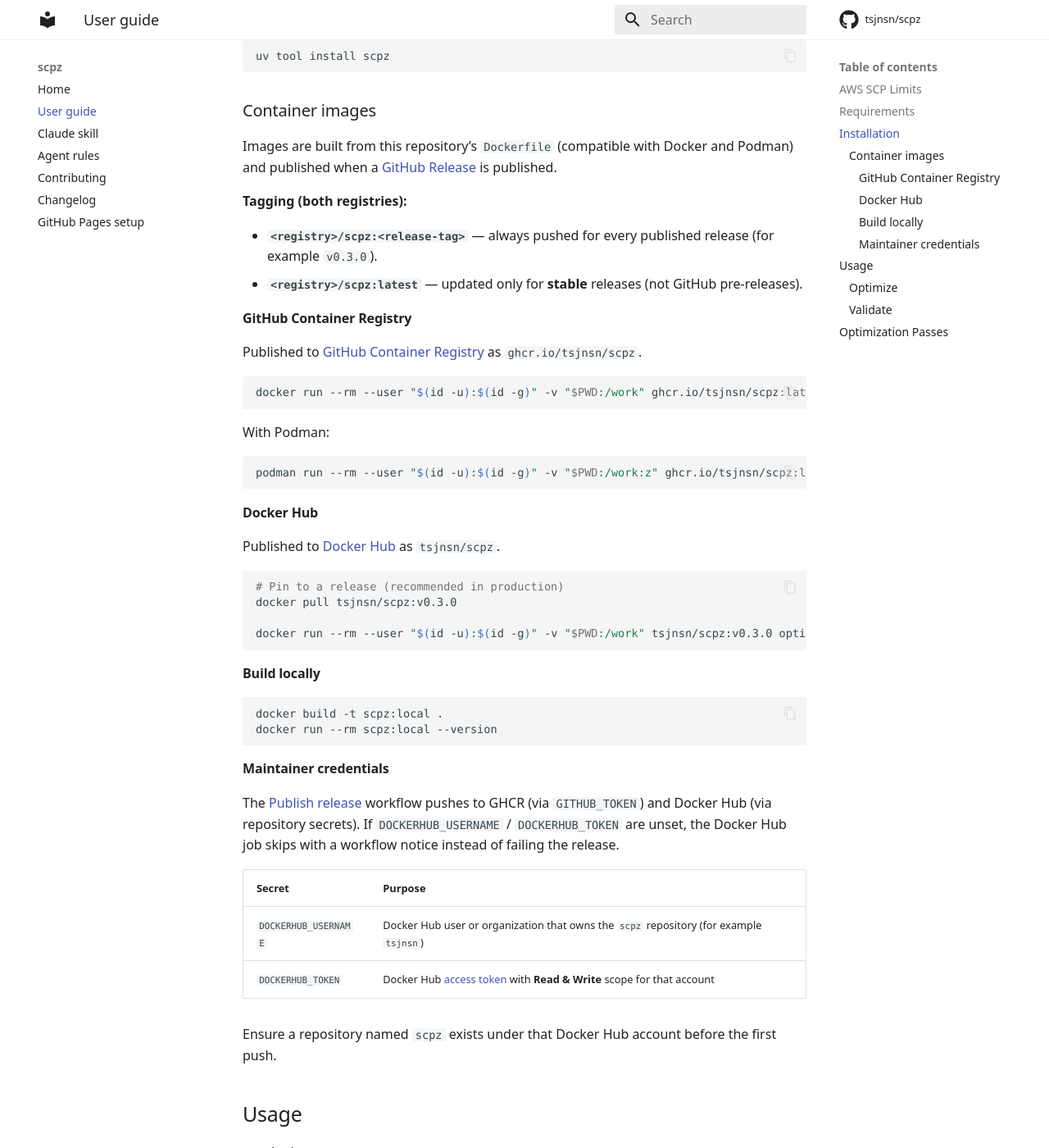
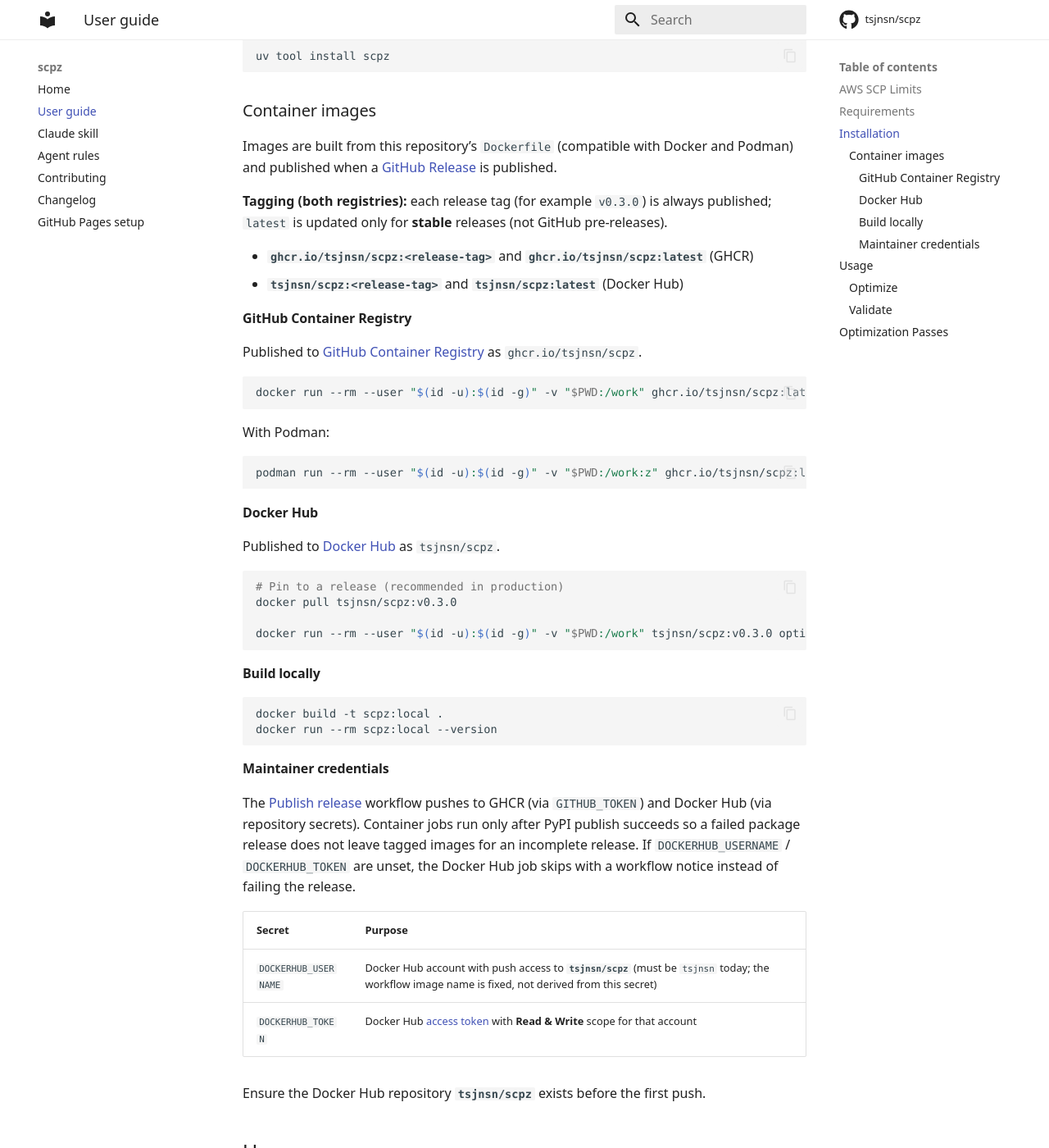
Before and after one commit to tsjnsn/scpz, an MkDocs documentation site: the page built from docs/user-guide.md, in a window 1280 px wide and 1400 px high, scrolled down 877 px. Shown: the whole window at 82% size. Built offline with MkDocs 1.6.1 and Material for MkDocs 9.7.7, drawn with Linux system fonts in a browser that asks for light colours; some web fonts are replaced; comment, search, counter and statistics services are not loaded.

Commit message:
docs: address Copilot PR #14 review (tagging, image name, DEV_AI link)
- README: list explicit GHCR and Docker Hub image tags; document fixed
  tsjnsn/scpz repository and PyPI-gated container publish
- publish.yml: comment that Docker Hub image name is intentionally fixed
- CONTRIBUTING: relative DEV_AI link for GitHub; docs site uses dev-ai URL
  via docs/contributing.md (MkDocs strict-safe)

Co-authored-by: Tyler Johnson <tsjnsn@gmail.com>

```diff
--- a/README.md
+++ b/README.md
@@ -39,10 +39,10 @@ uv tool install scpz
 
 Images are built from this repository’s `Dockerfile` (compatible with Docker and Podman) and published when a [GitHub Release](https://github.com/tsjnsn/scpz/releases) is published.
 
-**Tagging (both registries):**
+**Tagging (both registries):** each release tag (for example `v0.3.0`) is always published; `latest` is updated only for **stable** releases (not GitHub pre-releases).
 
-- **`<registry>/scpz:<release-tag>`** — always pushed for every published release (for example `v0.3.0`).
-- **`<registry>/scpz:latest`** — updated only for **stable** releases (not GitHub pre-releases).
+- **`ghcr.io/tsjnsn/scpz:<release-tag>`** and **`ghcr.io/tsjnsn/scpz:latest`** (GHCR)
+- **`tsjnsn/scpz:<release-tag>`** and **`tsjnsn/scpz:latest`** (Docker Hub)
 
 #### GitHub Container Registry
 
@@ -78,14 +78,14 @@ docker run --rm scpz:local --version
 
 #### Maintainer credentials
 
-The [Publish release](https://github.com/tsjnsn/scpz/blob/main/.github/workflows/publish.yml) workflow pushes to GHCR (via `GITHUB_TOKEN`) and Docker Hub (via repository secrets). If `DOCKERHUB_USERNAME` / `DOCKERHUB_TOKEN` are unset, the Docker Hub job skips with a workflow notice instead of failing the release.
+The [Publish release](https://github.com/tsjnsn/scpz/blob/main/.github/workflows/publish.yml) workflow pushes to GHCR (via `GITHUB_TOKEN`) and Docker Hub (via repository secrets). Container jobs run only after PyPI publish succeeds so a failed package release does not leave tagged images for an incomplete release. If `DOCKERHUB_USERNAME` / `DOCKERHUB_TOKEN` are unset, the Docker Hub job skips with a workflow notice instead of failing the release.
 
 | Secret | Purpose |
 | --- | --- |
-| `DOCKERHUB_USERNAME` | Docker Hub user or organization that owns the `scpz` repository (for example `tsjnsn`) |
+| `DOCKERHUB_USERNAME` | Docker Hub account with push access to **`tsjnsn/scpz`** (must be `tsjnsn` today; the workflow image name is fixed, not derived from this secret) |
 | `DOCKERHUB_TOKEN` | Docker Hub [access token](https://docs.docker.com/security/for-admins/access-tokens/) with **Read & Write** scope for that account |
 
-Ensure a repository named `scpz` exists under that Docker Hub account before the first push.
+Ensure the Docker Hub repository **`tsjnsn/scpz`** exists before the first push.
 
 ## Usage
 
```
Also changed, not shown: CONTRIBUTING.md (+1 -1 lines), docs/contributing.md (+8 -1 lines), 1 other file.
